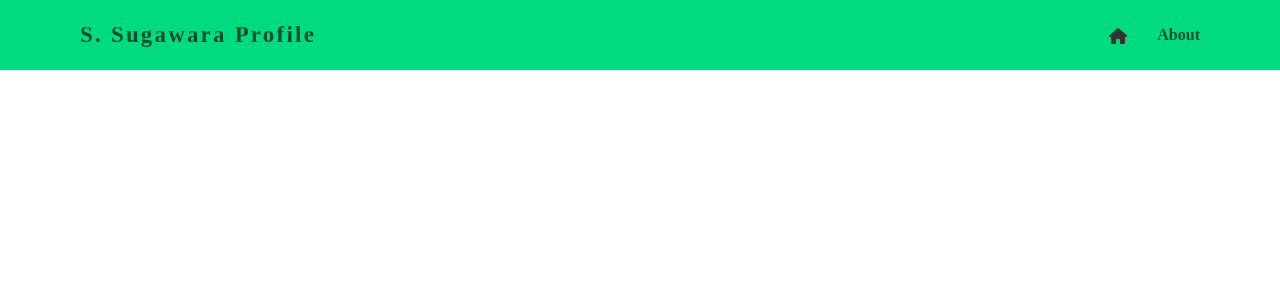
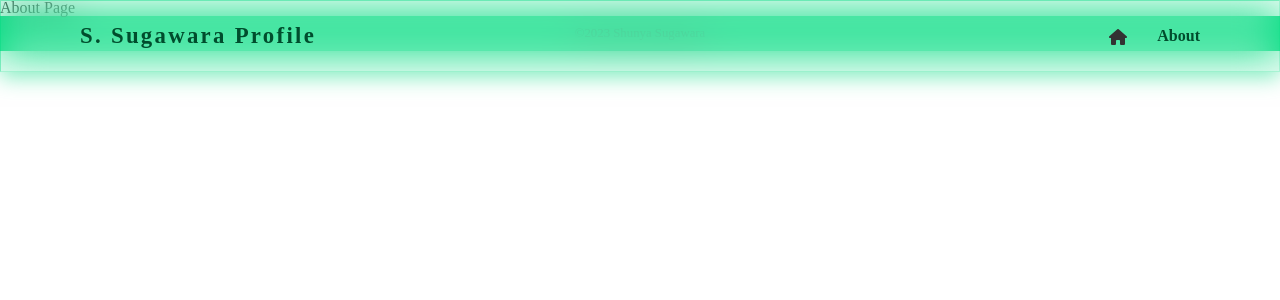
Before and after one commit to code-polaris044/pr_nuxt, a Nuxt app: page /about in a window 1280 px wide. Shown: the top 300 px of the page. Built offline with nearby package versions, Linux system fonts and the light colour scheme.

Commit message:
footer仮完成

```diff
--- a/components/footer.vue
+++ b/components/footer.vue
@@ -1,3 +1,17 @@
 <template>
-  <div>フッターです。</div>
+  <footer class="footer">
+    <small class="cp">©2023 Shunya Sugawara</small>
+  </footer>
 </template>
+<style lang="scss" scoped>
+.footer {
+  width: 100%;
+  background-color: $c-assort;
+  text-align: center;
+
+  .cp {
+    display: inline-block;
+    padding: 10px 0;
+  }
+}
+</style>
--- a/components/header.vue
+++ b/components/header.vue
@@ -18,9 +18,15 @@
 <style lang="scss" scoped>
 .header {
   width: 100%;
-  background-color: $c-assort;
   position: fixed;
   z-index: 1;
+  background-color: rgba($c-assort, 0.1); /* 背景色 */
+  border: 1px solid rgba($c-assort, 0.4); /* ボーダー */
+  border-right-color: rgba($c-assort, 0.2);
+  border-bottom-color: rgba($c-assort, 0.2);
+  -webkit-backdrop-filter: blur(20px); /* ぼかしエフェクト */
+  backdrop-filter: blur(20px);
+  box-shadow: 0 5px 20px rgba($c-assort, 0.5); /* 薄い影 */
 }
 .header__wrap {
   width: $common-contents-width-pc;
--- a/pages/about.vue
+++ b/pages/about.vue
@@ -1,3 +1,9 @@
 <template>
-  <h1 class="headline">About Page</h1>
+  <main class="about__main">
+    <h1 class="headline">About Page</h1>
+  </main>
 </template>
+<style lang="scss" scoped>
+.about__main {
+}
+</style>
```
